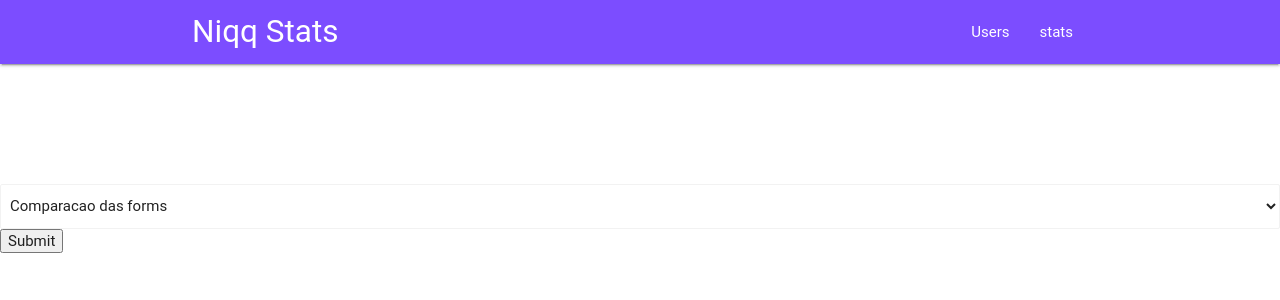
After one commit to Rbsann/Niqq_trabalho, a Node project: template Servidor/views/stats2.ejs in a window 1280 px wide. The commit adds this page. Shown: the top 300 px of the page. Run offline with Node 20 templates, Linux system fonts and the light colour scheme; the template is opened without the code that fills it, so the values that code supplies are empty; some libraries are stand-ins or nearby versions; some web fonts are replaced.

Commit message:
Link para outra pagina de stats, funcao stats readequada

```diff
--- a/Servidor/views/stats.ejs
+++ b/Servidor/views/stats.ejs
@@ -13,6 +13,7 @@
 		<div class="nav-wrapper container"><a id="logo-container" href="#" class="brand-logo">Niqq Stats</a>
 			<ul class="right hide-on-med-and-down">
 				<li><a href="#users">Users</a></li>
+                <li><a href='stats2.html'>stats</a></li>
 				<!--<li><a onclick="userLogout()">Logout</a></li>-->
 			</ul>
 			<ul id="nav-mobile" class="side-nav">
--- /dev/null
+++ b/Servidor/views/stats2.ejs
@@ -0,0 +1,50 @@
+<!DOCTYPE html>
+<html>
+    <head>
+    <style>
+
+        .opcoes{
+            position:relative;
+            margin:120px 0px 0px 0px;
+            border:10px
+        }
+    </style>
+<title>Stats | Niqq</title>
+	<link href="https://fonts.googleapis.com/icon?family=Material+Icons" rel="stylesheet">
+	<link rel="stylesheet" type="text/css" href="https://cdnjs.cloudflare.com/ajax/libs/materialize/0.98.2/css/materialize.min.css">
+</head>
+
+<body>
+<nav id="navBar" class="deep-purple accent-2" role="navigation">
+		<div class="nav-wrapper container"><a id="logo-container" href="#" class="brand-logo">Niqq Stats</a>
+			<ul class="right hide-on-med-and-down">
+				<li><a href="stats.html">Users</a></li>
+                <li><a href='stats2.html'>stats</a></li>
+				<!--<li><a onclick="userLogout()">Logout</a></li>-->
+			</ul>
+			<ul id="nav-mobile" class="side-nav">
+				<li><a href="#users">Users</a></li>
+				<!-- <li><a onclick="userLogout()">Logout</a></li>-->
+			</ul>
+			<a href="#" data-activates="nav-mobile" class="button-collapse"><i class="material-icons">menu</i></a>
+		</div>
+	</nav>
+
+<form class ="opcoes" action=>
+<select style="display:block ! important;">
+    <option value="formsCompared">Comparacao das forms</option>
+    <option value ="fracSignup">Fractioned form</option>
+    <option value ="fill">  Tempo medio para a primeira utilizacao</option>
+</select>
+<input type="submit" value="Submit">
+</form>
+<div id="render_chart">
+
+</div>
+    <script src="https://code.jquery.com/jquery-3.2.1.min.js" integrity="sha256-hwg4gsxgFZhOsEEamdOYGBf13FyQuiTwlAQgxVSNgt4="
+	 crossorigin="anonymous"></script>
+	<script type="text/javascript" src="https://cdnjs.cloudflare.com/ajax/libs/materialize/0.98.2/js/materialize.min.js"></script>
+
+
+</body>
+</html>
```
Also changed, not shown: Servidor/models/stats.js (+4 -4 lines), 1 other file.
